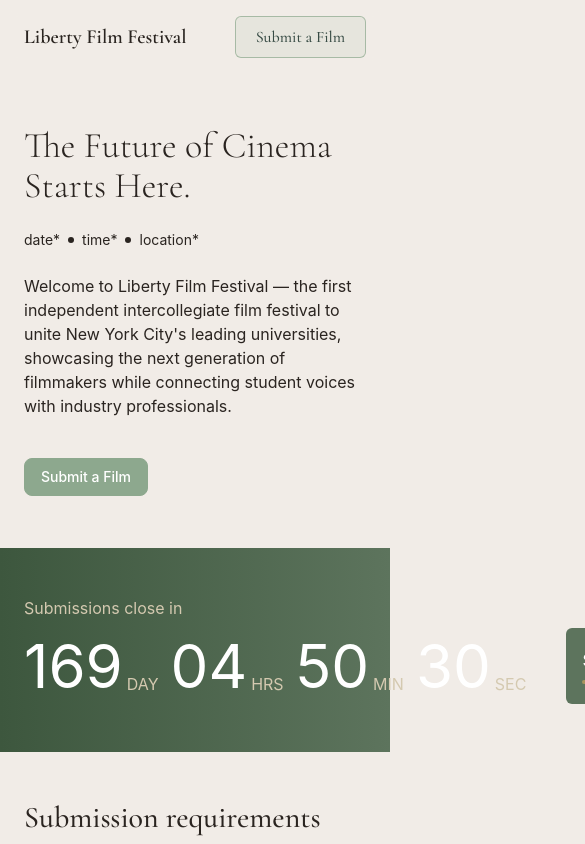
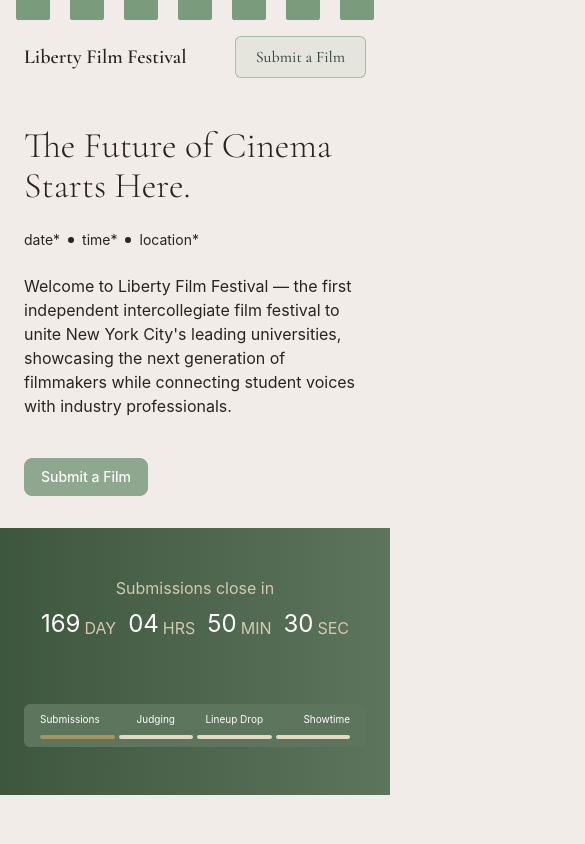
Before and after one commit to Kique9598/liberty_film_festival, a React (Vite) app: page / in a window 390 px wide. Shown: the top 844 px of the page, 585 px wide, since content can reach past the window. Built offline with nearby package versions, Linux system fonts and the light colour scheme.

Commit message:
touched up timeline and sprockets

```diff
--- a/src/App.tsx
+++ b/src/App.tsx
@@ -6,11 +6,13 @@
 import About from "./pages/About.tsx";
 import Submit from "./pages/Submit.tsx";
 import Donate from "./pages/Donate.tsx";
+import SprocketHoles from "./components/SprocketHoles.tsx";
 
 const App = () => {
   return (
     <BrowserRouter>
       <ScrollToTop />
+      <SprocketHoles variant="bottom" />
       <Header />
       <Routes>
         <Route path="/" element={<Home />} />
@@ -19,6 +21,7 @@
         <Route path="/donate" element={<Donate />} />
       </Routes>
       <Footer />
+      <SprocketHoles variant="top" />
     </BrowserRouter>
   );
 };
--- a/src/components/Footer.tsx
+++ b/src/components/Footer.tsx
@@ -1,5 +1,6 @@
 import { Link } from "react-router-dom";
 import { CONTACT_EMAIL } from "../constants/links";
+import SprocketHoles from "./SprocketHoles";
 
 const sectionLabelClass = "label-caps mb-3 block";
 
--- a/src/components/Hero.tsx
+++ b/src/components/Hero.tsx
@@ -5,14 +5,11 @@
 
 const Hero = () => {
   return (
-    <>
-      <SprocketHoles />
     <Section variant="hero">
       <PageHero
         title={
           <>
-              The Future of <br className="hidden sm:block" /> Cinema Starts
-              Here.
+            The Future of <br className="hidden sm:block" /> Cinema Starts Here.
           </>
         }
         actions={<HeroButton to="/submit">Submit a Film</HeroButton>}
@@ -32,8 +29,6 @@
         </p>
       </PageHero>
     </Section>
-      <SprocketHoles />
-    </>
   );
 };
 
--- a/src/components/SprocketHoles.tsx
+++ b/src/components/SprocketHoles.tsx
@@ -1,10 +1,20 @@
-const SprocketHoles = () => {
-  const num = 20;
+import useWindowWidth from "../hooks/useWindowWidth";
+
+type SprocketProps = {
+  variant?: "top" | "bottom";
+};
+
+const SprocketHoles = ({ variant }: SprocketProps) => {
+  const width = useWindowWidth();
+  const num = width * 0.019;
 
   return (
     <div className="flex gap-5 px-4">
       {Array.from({ length: num }, (_, i) => (
-        <div key={i} className="h-5 flex-1 rounded-xs bg-brand/70" />
+        <div
+          key={i}
+          className={`h-5 flex-1 ${variant != "top" ? "rounded-b-xs" : ""} ${variant != "bottom" ? "rounded-t-xs" : ""} bg-[#7B9C7C]`}
+        />
       ))}
     </div>
   );
--- a/src/components/Timeline.tsx
+++ b/src/components/Timeline.tsx
@@ -11,7 +11,7 @@
   }, []);
   return (
     <span
-      className={`pointer-events-none absolute bottom-full mb-2 right-0 whitespace-nowrap text-sm text-[#D4C9B0] transition-all duration-200 ${
+      className={`pointer-events-none absolute bottom-full mb-2 right-0 whitespace-nowrap text-[10px] xs:text-sm sm:text-base text-[#D4C9B0] transition-all duration-200 ${
         shown ? "translate-y-0 opacity-100" : "translate-y-2 opacity-0"
       }`}
     >
@@ -77,8 +77,8 @@
   return (
     <Section className="bg-gradient-to-r from-[#3D573E] to-[#5D745D]">
       <div className="flex flex-col gap-2">
-        <span className="text-[#D4C9B0]">Submissions close in</span>
-        <div className="flex gap-10 items-center">
+        <span className="text-[#D4C9B0] mx-auto lg:mx-0">Submissions close in</span>
+        <div className="flex flex-col lg:flex-row gap-16 items-center">
           <div className="flex gap-3">
             {[
               { value: days, label: "DAY" },
@@ -87,12 +87,12 @@
               { value: seconds, label: "SEC" },
             ].map(({ value, label }) => (
               <div key={label} className="flex gap-1 items-end">
-                <span className="text-6xl text-white">{formatTime(value)}</span>
+                <span className="text-2xl xs:text-3xl sm:text-5xl md:text-6xl text-white">{formatTime(value)}</span>
                 <span className="text-[#D4C9B0]">{label}</span>
               </div>
             ))}
           </div>
-          <div className="relative flex flex-1 items-center gap-1 rounded-md bg-[#5D745D] px-4 py-2 text-white  select-none cursor-pointer">
+          <div className="relative flex w-full lg:flex-1 items-center gap-1 rounded-md bg-[#5D745D] px-4 py-2 text-white  select-none cursor-pointer">
             {hovered !== null && (
               <Tooltip key={hovered} text={phases[hovered].tip} />
             )}
@@ -101,11 +101,11 @@
                 key={p.label}
                 onMouseEnter={() => setHovered(i)}
                 onMouseLeave={() => setHovered(null)}
-                className="group relative flex flex-1 flex-col gap-2 hover:z-20"
+                className="group relative flex flex-1 hover:flex-1/50 duration-200 flex-col gap-2 hover:z-20"
               >
-                <div className="absolute -inset-y-1 -inset-x-2 z-0 rounded-md bg-[#5D745D] opacity-0 shadow-[0px_0px_4px_rgba(0,0,0,0.35)]  duration-200 group-hover:opacity-100" />
+                {/* <div className="absolute -inset-y-1 -inset-x-2 z-0 rounded-md bg-[#5D745D] opacity-0 shadow-[0px_0px_4px_rgba(0,0,0,0.35)]  duration-200 group-hover:opacity-100" /> */}
 
-                <span className={`relative z-10 ${alignClass[p.align]}`}>
+                <span className={`relative z-10 text-[10px] xs:text-sm md:text-base ${alignClass[p.align]}`}>
                   {p.label}
                 </span>
                 <div
--- /dev/null
+++ b/src/hooks/useWindowWidth.ts
@@ -0,0 +1,15 @@
+import { useState, useEffect } from 'react';
+
+function useWindowWidth() {
+  const [width, setWidth] = useState(window.innerWidth);
+
+  useEffect(() => {
+    const handleResize = () => setWidth(window.innerWidth);
+    window.addEventListener('resize', handleResize);
+    return () => window.removeEventListener('resize', handleResize);
+  }, []);
+
+  return width;
+}
+
+export default useWindowWidth;
--- a/src/pages/Home.tsx
+++ b/src/pages/Home.tsx
@@ -14,6 +14,7 @@
 } from "../constants/links";
 import { submissionHighlights } from "../data/homeContent";
 import { impactAreasShort } from "../data/impactAreas";
+import SprocketHoles from "../components/SprocketHoles";
 
 const Home = () => {
   return (
```
Lines whose indentation alone changed are shown as unchanged.
